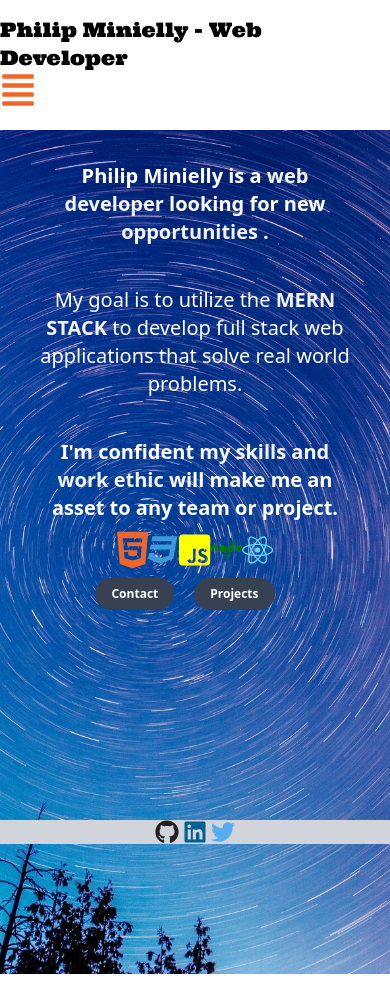
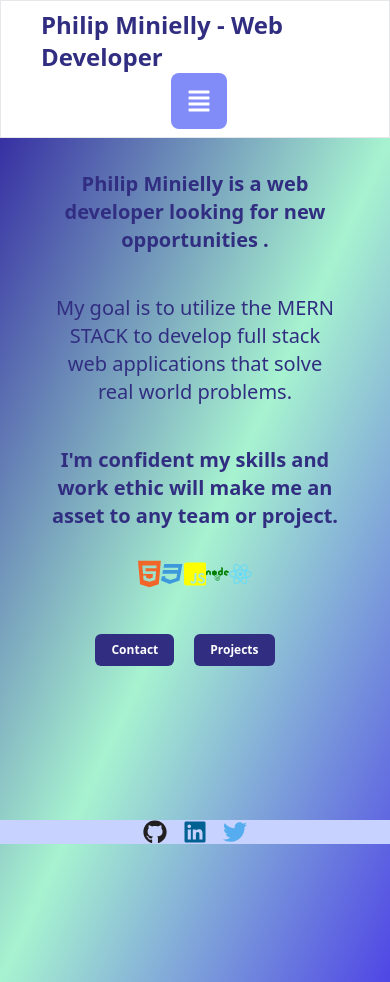
Before and after one commit to pminiell/phildev, a React (Create React App) app: page / in a window 390 px wide. Built offline with nearby package versions, Linux system fonts and the light colour scheme; a web font is replaced by a local one.

Commit message:
changed a lot , way more responsive and uniform

```diff
--- a/src/App.js
+++ b/src/App.js
@@ -20,7 +20,7 @@ const App = () => {
       <Route path="/contact">
         <ContactForm />
       </Route>
-    <Footer />
+      <Footer />
     </Router>
   );
 };
--- a/src/components/Footer.js
+++ b/src/components/Footer.js
@@ -3,8 +3,8 @@ import { FaGithub, FaLinkedin, FaTwitter } from "react-icons/fa";
 
 const Footer = () => {
   return (
-    <footer className="bg-gray-300 fixed inset-x-0 bottom-0">
-      <div className="w-4/6 m-auto space-x-1 flex justify-center">
+    <footer className="bg-indigo-200 fixed inset-x-0 bottom-0">
+      <div className="w-4/6 m-auto space-x-4 flex justify-center">
         <a href="https://github.com/pminiell" rel="noreferrer noopener" target="_blank">
           <FaGithub size={24} color="#211F1F" />
         </a>
--- a/src/components/Header.js
+++ b/src/components/Header.js
@@ -3,87 +3,70 @@ import { Link } from "react-router-dom";
 import { FaAlignJustify } from "react-icons/fa";
 
 const Header = () => {
-  const [isOpen, setIsOpen] = useState(false);
+  const [isDrawerOpen, setIsDrawerOpen] = useState(false);
 
-  const handleClick = () => {
-    setIsOpen(!isOpen);
+  const openDrawerHandler = () => {
+    setIsDrawerOpen((prev) => !prev);
   };
 
   return (
-    <>
-      <div className="container mx-auto mt-4 mb-4">
-        <nav className="flex-row md:justify-between">
-          <div className="logo">
-            <h2 className="text-xl md:2xl lg:3xl ">
-              <Link to="/">Philip Minielly - Web Developer</Link>
-            </h2>
+    <nav className="">
+      <div className="px-8 mx-auto border">
+        <div className="flex justify-center md:justify-between">
+          <div className="flex flex-col md:flex-row space-x-2 p-2 text-extrabold items-center">
+            <div>
+              <Link to="/" className="text-indigo-900 text-2xl font-extrabold">
+                Philip Minielly - Web Developer
+              </Link>
             </div>
-          <div className="md:hidden">
-            <button onClick={handleClick}>
-              <FaAlignJustify size={36} color="#F16529" />
+            <button
+              className="flex font-bold p-4 md:hidden bg-indigo-400 rounded-lg text-white"
+              onClick={openDrawerHandler}
+            >
+              {isDrawerOpen ? (
+                "Close"
+              ) : (
+                <FaAlignJustify size={24} color="white" />
+              )}
             </button>
-            {isOpen && (
-              <div>
-                {" "}
-                <ul className="flex-row p-5">
-                  <li className="mt-2">
-                    <Link
-                      to="/"
-                      className="pr-5 bg-none p-1 px-4 rounded-full font-semibold transition-all hover:bg-blue-300"
-                    >
+            {isDrawerOpen ? (
+              <div className="flex flex-col mt-2 items-center bg-green md:hidden">
+                <Link className="flex font-bold" to="/">
                   Home
                 </Link>
-                  </li>
-                  <li className="mt-2">
-                    <Link
-                      to="/projects"
-                      className="pr-5 bg-none p-1 px-4 rounded-full font-semibold transition-all  hover:bg-blue-300"
-                    >
+                <Link to="/projects" className="flex font-bold">
                   Projects
                 </Link>
-                  </li>
-                  <li className="mt-2">
                 <Link
                   to="/contact"
-                      className="pr-5 bg-green-700 p-1 px-4 rounded-full font-semibold transition-all  hover:bg-green-800"
+                  className="flex font-bold animate-pulse bg-indigo-400 p-1 rounded-md"
                 >
                   Contact
                 </Link>
-                  </li>
-                </ul>
               </div>
+            ) : (
+              ""
             )}
           </div>
 
-          <ul className="hidden md:flex md:flex-row pt-5">
-            <li className="pr-5">
-              <Link
-                to="/"
-                className="pr-5 bg-none p-1 px-4 rounded-full font-semibold transition-all hover:bg-blue-300"
-              >
-                Home
-              </Link>
-            </li>
-            <li className="pr-5">
-              <Link
-                to="/projects"
-                className="pr-5 bg-none p-1 px-4 rounded-full font-semibold transition-all  hover:bg-blue-300"
-              >
+          <div className="hidden md:flex space-x-2 p-2 items-center">
+            <div className="rounded-md p-2 transition-all font-extrabold hover:bg-indigo-400">
+              <Link to="/" className="text-indigo-900">Home</Link>
+            </div>
+            <div className="rounded-md p-2 transition-all font-extrabold hover:bg-indigo-400">
+              <Link to="/projects" className="text-indigo-900">
                 Projects
               </Link>
-            </li>
-            <li>
-              <Link
-                to="/contact"
-                className="pr-5 bg-green-700 p-1 px-4 rounded-full font-semibold transition-all  hover:bg-green-800"
-              >
+            </div>
+            <div className="rounded-md p-2 transition-all font-extrabold bg-indigo-900 hover:bg-indigo-400">
+              <Link to="/contact" className="text-white">
                 Contact
               </Link>
-            </li>
-          </ul>
+            </div>
+          </div>
+        </div>
+      </div>
     </nav>
-      </div>
-    </>
   );
 };
 
--- a/src/components/Showcase.js
+++ b/src/components/Showcase.js
@@ -1,64 +1,65 @@
 import React from "react";
 import { Link } from "react-router-dom";
-import { FaHtml5, FaJsSquare, FaCss3, FaNode, FaReact } from "react-icons/fa";
+import { FaCss3, FaHtml5, FaJsSquare, FaNode, FaReact} from 'react-icons/fa';
+
 
 const Showcase = () => {
   return (
     <>
-      <section className="showcase">
-        <div className="w-4/5 m-auto pt-8 text-center">
-          <h1 className="text-white font-semibold text-xl md:text-2xl lg:text-4xl">
+      <div className="bg-gradient-to-br from-indigo-800 via-green-200 to-indigo-600 h-screen">
+        <div className="w-3/4 m-auto pt-8 text-center">
+          <h1 className="text-indigo-900 font-bold text-xl md:text-2xl lg:text-4xl">
             Philip Minielly is a
-            <span className="text-gray-100 font-extrabold text-xl md:text-2xl lg:text-4xl">
+            <span className="text-indigo-900 font-extrabold text-xl md:text-2xl lg:text-4xl">
               {" "}
               web developer
             </span>{" "}
             looking for new{" "}
-            <span className="text-gray-100 font-extrabold text-xl md:text-2xl lg:text-4xl">
+            <span className="text-indigo-900 font-extrabold text-xl md:text-2xl lg:text-4xl">
               {" "}
               opportunities .{" "}
             </span>
           </h1>
-          <h2 className="text-white text-xl md:text-2xl lg:text-4xl mt-10">
+          <h2 className="text-indigo-900 text-xl md:text-2xl lg:text-4xl mt-10">
             My goal is to utilize the
-            <span className="text-gray-100 font-extrabold text-xl md:text-2xl lg:text-4xl">
+            <span className="text-indigo-900font-extrabold text-xl md:text-2xl lg:text-4xl">
               {" "}
               MERN STACK
             </span>{" "}
             to develop full stack web applications that solve real world
             problems.
           </h2>
-          <h3 className="text-white font-semibold text-xl md:text-2xl lg:text-4xl mt-10">
+          <h3 className="text-indigo-900 font-semibold text-xl md:text-2xl lg:text-4xl mt-10">
             I'm confident
-            <span className="text-gray-100 font-extrabold text-xl md:text-2xl lg:text-4xl">
+            <span className="text-indigo-900 font-extrabold text-xl md:text-2xl lg:text-4xl">
               {" "}
               my skills and work ethic
             </span>{" "}
             will make me an asset to any team or project.
           </h3>
-          <div className="w-3/6 m-auto flex flex-row justify-center ">
+          <div className="w-3/6 m-auto flex flex-row justify-center p-4">
             <FaHtml5 size={56} color="#F16529" />
             <FaCss3 size={56} color="#3C99DC" />
             <FaJsSquare size={56} color="yellow" />
             <FaNode size={56} color="green" />
             <FaReact size={56} color="#61DBFB" />
           </div>
-          <div className="flex justify-center">
+          <div className="flex justify-center p-4">
             <Link
               to="/contact"
-              className="h-auto mr-5 bg-gray-700 p-2 px-4 rounded-full font-semibold text-white text-xs md:text-base transition-all hover:bg-black"
+              className="h-auto mr-5 bg-indigo-900 p-2 px-4 rounded-md font-extrabold text-white text-xs md:text-base transition-all hover:bg-indigo-500"
             >
               Contact
             </Link>
             <Link
               to="/projects"
-              className="h-auto mr-5 bg-gray-700 p-2 px-4 rounded-full font-semibold text-white text-xs md:text-base transition-all hover:bg-black"
+              className="h-auto mr-5 bg-indigo-900 p-2 px-4 rounded-md font-extrabold text-white text-xs md:text-base transition-all hover:bg-indigo-500"
             >
               Projects
             </Link>
           </div>
         </div>
-      </section>
+      </div>
     </>
   );
 };
--- a/src/data.js
+++ b/src/data.js
@@ -2,22 +2,25 @@ const data = [
   {
     id: 1,
     path: "./images/profile-cropped.jpg",
+    title: "This Site",
     desc:
-      "I've spent a lot of time learning the fundamentals of web devlopment to get to the point where building a full-stack MERN app doesn't seem so daunting. I'm excited to continue to create. Keep an eye out to see what else I build as I continue to learn as much as I can about modern day web applications",
+      "This portfolio site was built using React and TailwindCSS. I used Formik for form building and validation and deployed using Netlify.",
   },
   {
     id: 2,
     path: "./images/github.png",
+    title: "This my Github",
+    link: "https://github.com/pminiell",
     desc:
-      "This is my GitHub. I'm trying to use git version control consistently in my workflow. I try to push something everyday.",
-    link: "https://github.com/pminiell",
+      "This is my github. I'm trying to use git consistently in my workflow and push something everyday. You can see some of the other things I've been learnig through some projects I haven't deployed.",
   },
   {
     id: 3,
     path: "./images/cnmap.png",
+    title: "Full-Stack place tagging MERN app.",
+    link: "https://tag-that-place.herokuapp.com/",
     desc:
-      "This is a full stack MERN app that I built. There's a lot of logic in this project in regards to Authentication and Authorization that was tricky to implement. It also connects to the Google Maps API to parse and display addresses. Very proud of the work I did on this project and look forward to using these technologies more. P.S. File upload works , but because of the way heroku works the images are unfortunately not persistent after site inactiviy. ",
-    link: "https://tag-that-place.herokuapp.com/",
+      "This is a full-stack place tagging app built on the MERN stack. It uses an Express backend to make API calls to a MongoDB database. The front end is built on React with full authorization and authenticaiton.",
   },
 ];
 
--- a/src/index.css
+++ b/src/index.css
@@ -8,13 +8,3 @@
 .logo h2{
   font-family: 'Ultra', serif;
 }
-
-.showcase{
-  height: 100vh;
-  background: url('./assets/overlay.jpg') no-repeat center/cover;
-}
-
-.showcase .overlay{
-  height: 100vh;
-  background-color: rbga(0,0,0,0.9);
-}
```
Also changed, not shown: src/components/ContactForm.js (+10 -12 lines), src/components/Projects.js (+25 -19 lines). Lines whose indentation alone changed are shown as unchanged.
